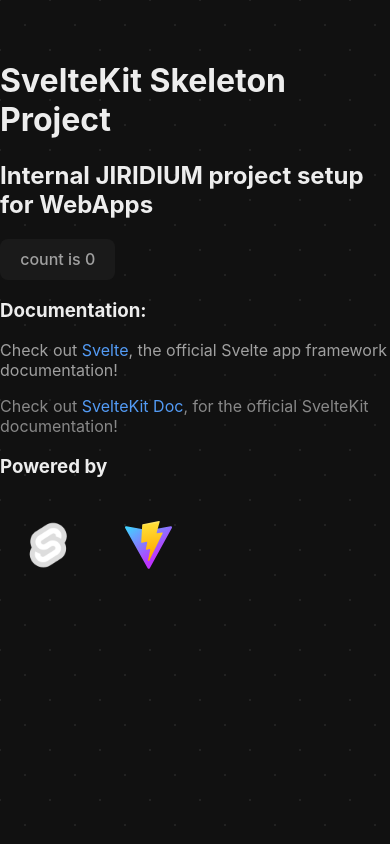
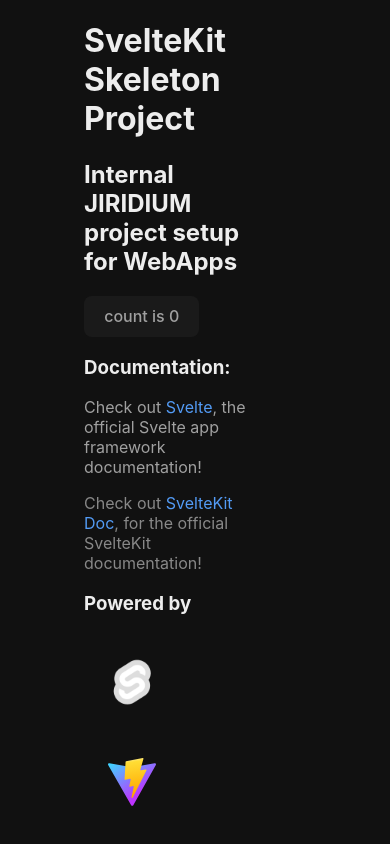
Before and after one commit to jiri132/Paw-Media, a SvelteKit app: page / in a window 390 px wide. Built offline with nearby package versions, Linux system fonts and the light colour scheme.

Commit message:
Updated styling + font

```diff
--- a/src/app.css
+++ b/src/app.css
@@ -13,54 +13,55 @@
   -moz-osx-font-smoothing: grayscale;
   -webkit-text-size-adjust: 100%;
 }
+*/
+html {
+    font-family: "Inter", monospace !important;
+    background-color: #111 !important;
+    color: #a0a0a0;
+    overflow-x: hidden;
+  }
 
-a {
-  font-weight: 500;
-  color: #646cff;
-  text-decoration: inherit;
-}
-a:hover {
-  color: #535bf2;
-}
+  body {
+    width: 100vw;
+    max-width: 100vw;
+    min-height: 100vh;
+    position: relative;
 
-body {
-  margin: 0;
-  display: flex;
-  place-items: center;
-  min-width: 320px;
-  min-height: 100vh;
-}
+    display: grid;
+    grid-template-columns: 0.4fr 1fr 0.6fr;
+    grid-template-rows: 1fr;
+    grid-column-gap: 10px;
+    grid-row-gap: 0px;
 
-h1 {
-  font-size: 3.2em;
-  line-height: 1.1;
-}
+    margin: 0;
+    overflow-x: hidden;
 
-.card {
-  padding: 2em;
-}
-
-#app {
-  max-width: 1280px;
-  margin: 0 auto;
-  padding: 2rem;
-  text-align: center;
-}
+    font-family: "Inter", monospace !important;
+    color: #a0a0a0;
+  }
 
 
+  * {
+    box-sizing: border-box;
+  }
 
-@media (prefers-color-scheme: light) {
-  :root {
-    color: #213547;
-    background-color: #ffffff;
+  h1, h2, h3 {
+    color: #ededed;
   }
+
+  a {
+    color: #539bf5;
+    text-decoration: none;
+  }
+
   a:hover {
-    color: #747bff;
+    text-decoration: underline;
   }
-  button {
-    background-color: #f9f9f9;
-  }
-} */
+
+
+.left-nav { grid-area: 1 / 1 / 2 / 2; }
+main { grid-area: 1 / 2 / 2 / 3; }
+.right-nav { grid-area: 1 / 3 / 2 / 4; }
 
 button {
   border-radius: 8px;
--- a/src/routes/+page.css
+++ b/src/routes/+page.css
@@ -10,24 +10,20 @@
     max-width: 100vw;
     min-height: 100vh;
     position: relative;
-    display: flex;
-    justify-content: center;
-    padding: 160px 24px 160px 24px;
+
+    display: grid;
+    grid-template-columns: 0.4fr 1fr 0.6fr;
+    grid-template-rows: 1fr;
+    grid-column-gap: 10px;
+    grid-row-gap: 0px;
+
     margin: 0;
     overflow-x: hidden;
 
     font-family: "Inter", monospace !important;
-    background-image: radial-gradient(#222 1px, transparent 0), radial-gradient(#222 1px, transparent 0) !important;
-    background-position: 0 0, 25px 25px;
-    background-size: 50px 50px;
     color: #a0a0a0;
   }
 
-  @media only screen and (max-width: 940px) {
-    body {
-      padding: 40px 0px 160px 0px !important;
-    }
-  }
 
   * {
     box-sizing: border-box;
```
Also changed, not shown: src/assets/fonts/kitten.otf (added).
